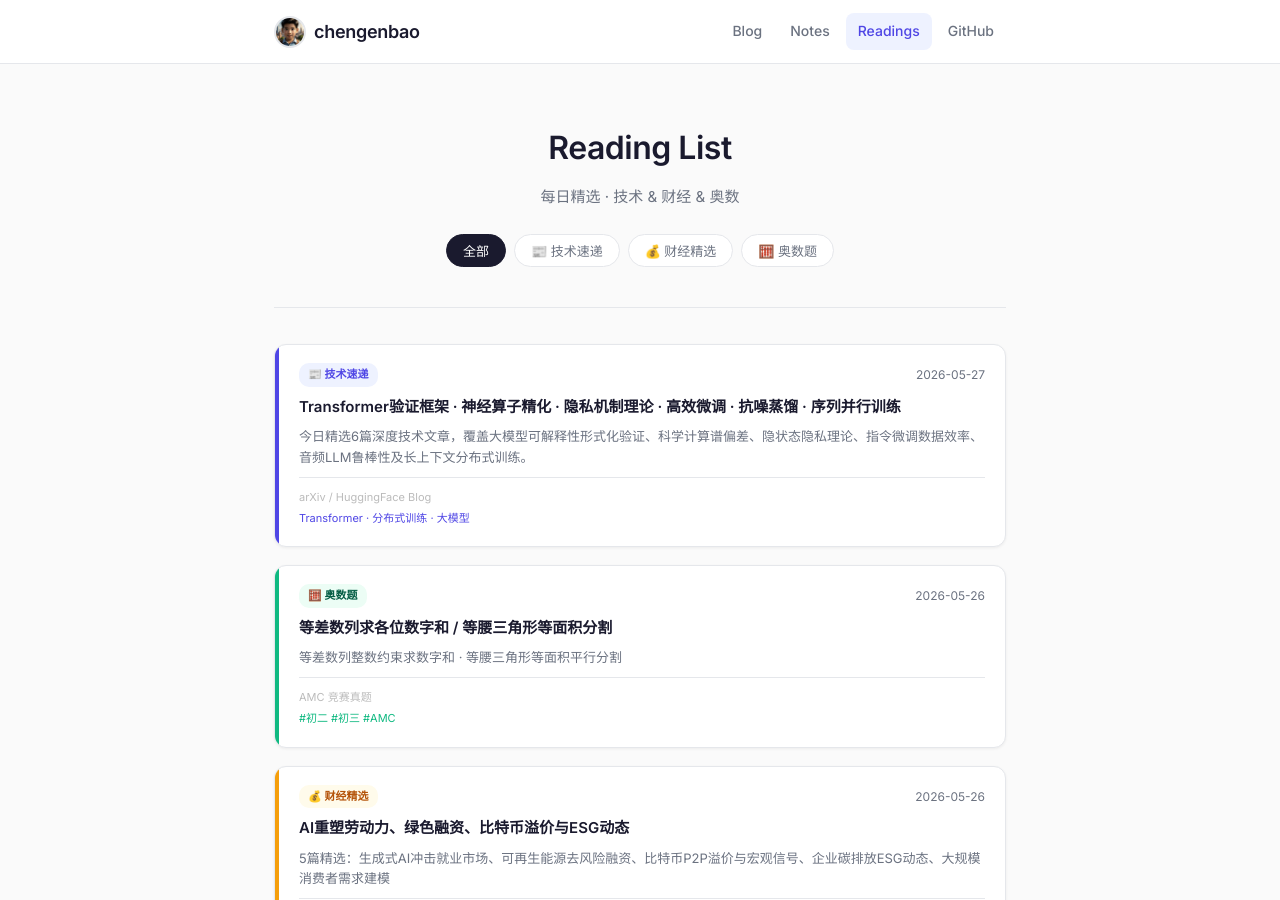
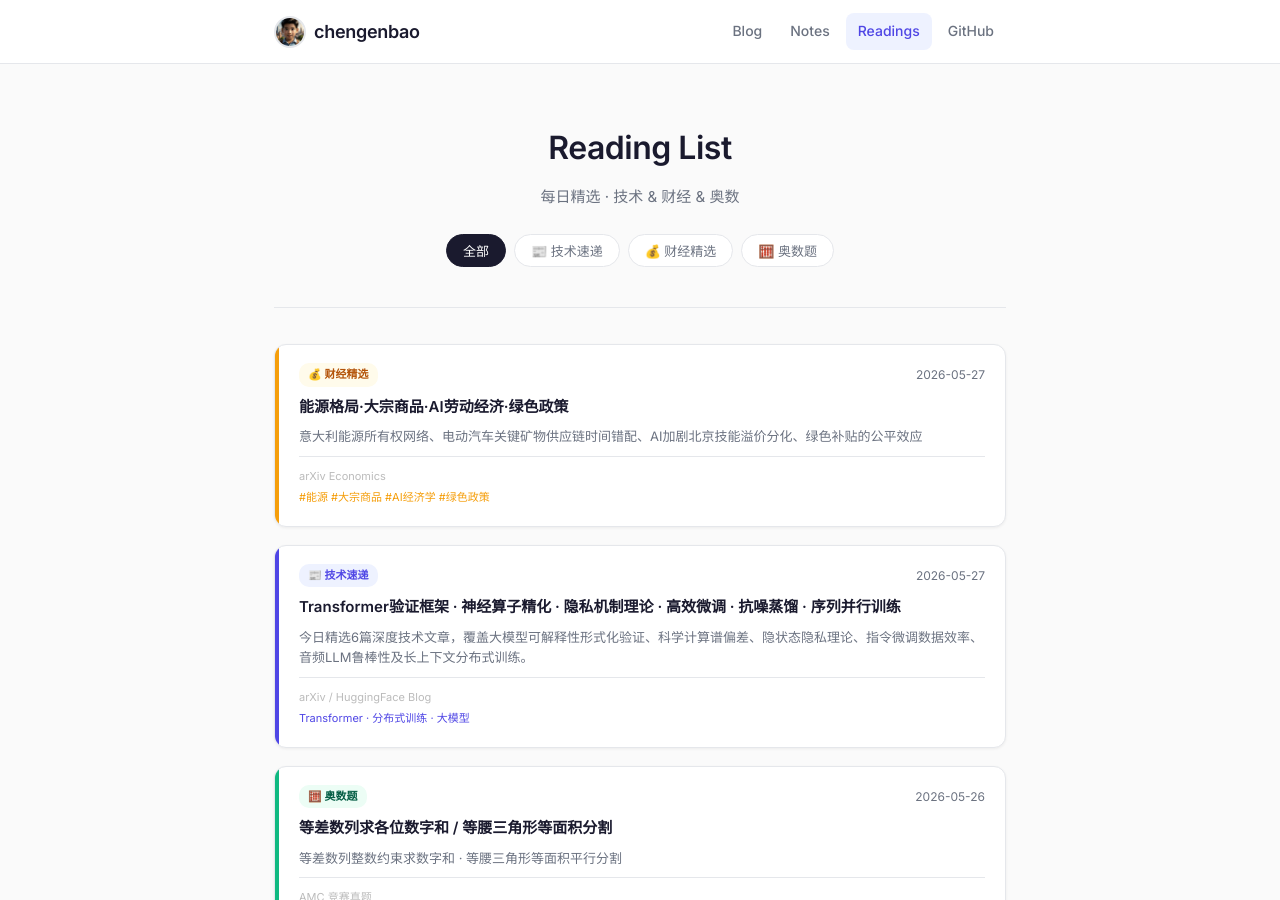
Before and after one commit to chengenbao/chengenbao.github.io, a Jekyll site: the page built from reading-list/index.md, in a window 1280 px wide and 900 px high. Built offline with Jekyll 4.4.1, drawn with Linux system fonts in a browser that asks for light colours.

Commit message:
update reading-list index: add finance 2026-05-27

```diff
--- a/reading-list/index.md
+++ b/reading-list/index.md
@@ -18,6 +18,21 @@ permalink: /reading-list/
   </div>
 
   <div class="rl-grid">
+<a class="rl-card finance" href="/reading-list/2026-05-27-finance-daily/">
+  <div class="rl-accent"></div>
+  <div class="rl-body">
+    <div class="rl-top">
+      <span class="rl-badge finance">💰 财经精选</span>
+      <time>2026-05-27</time>
+    </div>
+    <h2>能源格局·大宗商品·AI劳动经济·绿色政策</h2>
+    <p>意大利能源所有权网络、电动汽车关键矿物供应链时间错配、AI加剧北京技能溢价分化、绿色补贴的公平效应</p>
+    <div class="rl-meta">
+      <span class="rl-source">arXiv Economics</span>
+      <span class="rl-tags">#能源 #大宗商品 #AI经济学 #绿色政策</span>
+    </div>
+  </div>
+</a>
 <a class="rl-card tech" href="/reading-list/2026-05-27-tech-daily/">
   <div class="rl-accent"></div>
   <div class="rl-body">
```
